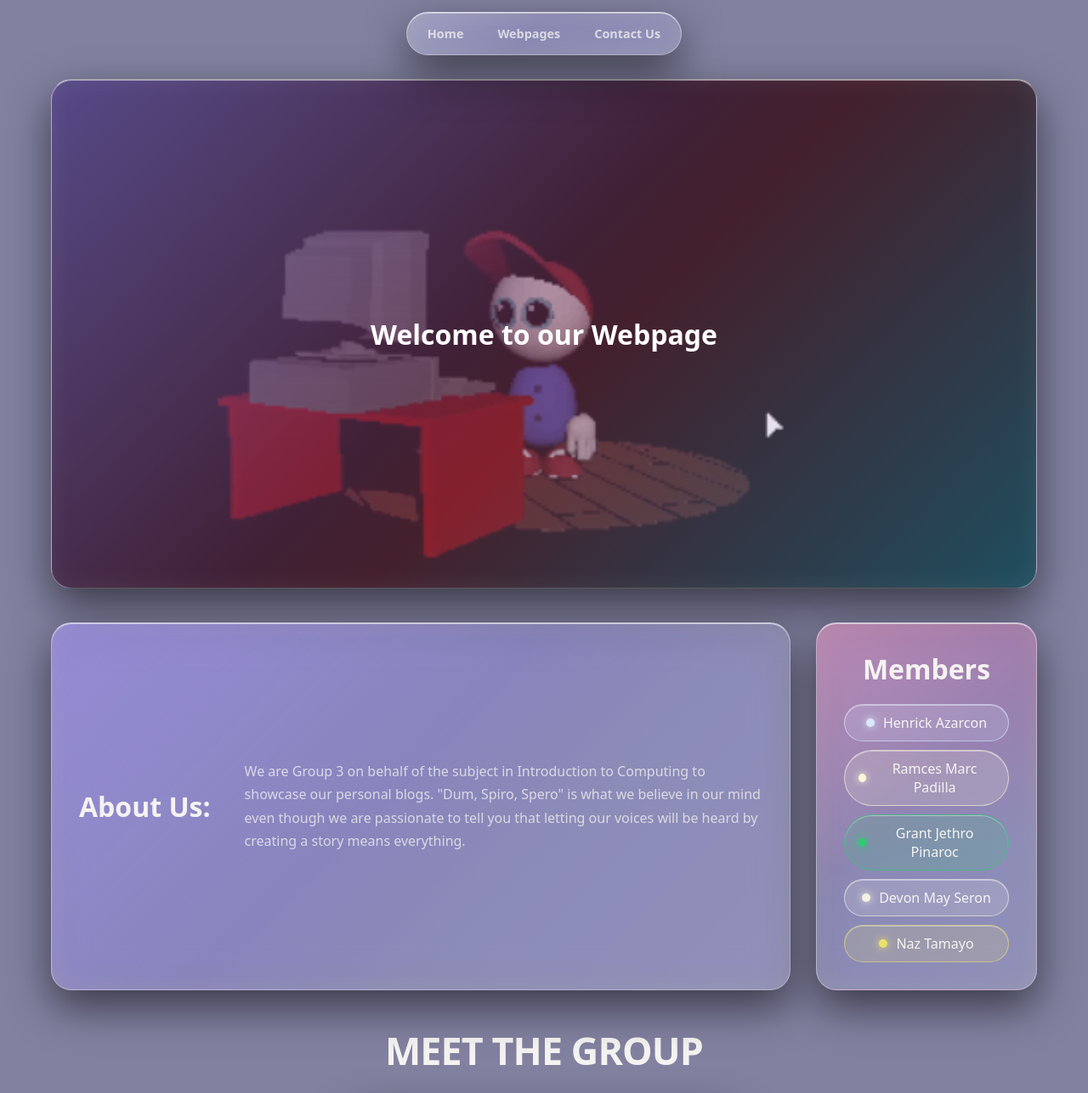
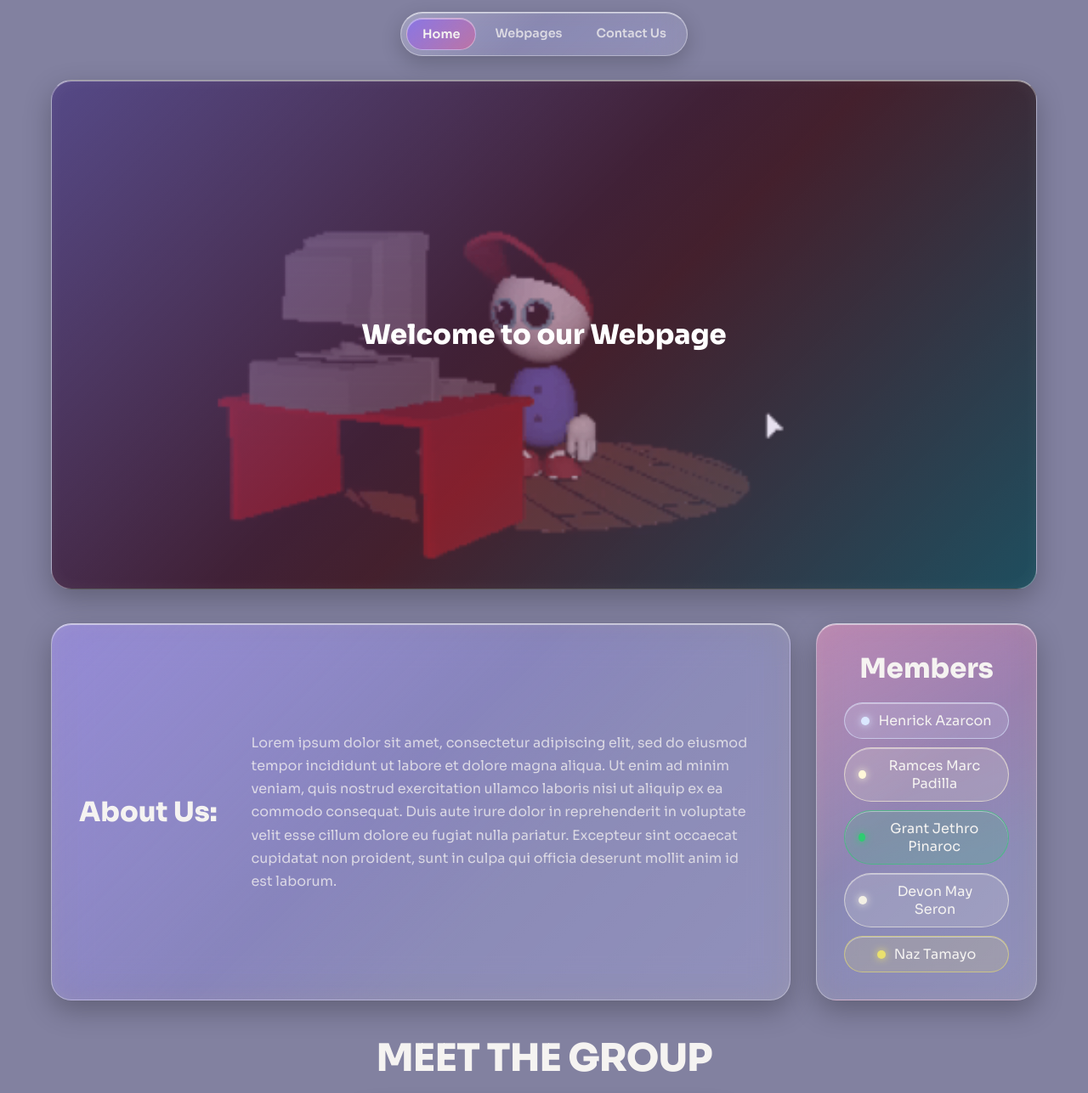
Before and after one commit to Nottanaz/IT111-Final-Project-Group-3-, a plain HTML site: page index.html in a window 1280 px wide. Shown: the top 1287 px of the page at 85% size. Drawn offline with Linux system fonts and the light colour scheme; files whose address does not match are found by name.

Commit message:
index.html

```diff
--- a/index.html
+++ b/index.html
@@ -3,6 +3,9 @@
 <head>
     <title>Main Page</title>
     <link rel="stylesheet" href="style.css">
+    <link rel="preconnect" href="https://fonts.googleapis.com">
+    <link rel="preconnect" href="https://fonts.gstatic.com" crossorigin>
+    <link rel="stylesheet" href="https://fonts.googleapis.com/css2?family=Sora:wght@400;600;800&display=swap">
 </head>
 <body>
 <style>
@@ -11,9 +14,10 @@
         --muted:rgba(245,243,241,.75);
         --edge:rgba(255,255,255,.35);
         --glass-fill:linear-gradient(135deg,rgba(255,255,255,.24) 0%,rgba(255,255,255,.07) 45%,rgba(255,255,255,.13) 100%);
-        --glass-shadow:0 20px 50px rgba(0,0,0,.55),
-                       inset 0 1px 0 rgba(255,255,255,.5),
-                       inset 0 0 30px rgba(255,255,255,.07);
+        /* Softened shadow to eliminate harsh dark blocks and weird artifacts */
+        --glass-shadow:0 12px 32px rgba(0,0,0,.25),
+                        inset 0 1px 0 rgba(255,255,255,.4),
+                        inset 0 0 20px rgba(255,255,255,.05);
     }
 
     *, *::before, *::after{ box-sizing: border-box; }
@@ -59,7 +63,7 @@
     .nav-bar{
         position: sticky;
         top: 14px;
-        z-index: 10;
+        z-index: 100;
         width: fit-content;
         max-width: 100%;
         margin: 14px auto 0;
@@ -68,6 +72,8 @@
         display: flex;
         gap: 4px;
         text-align: center;
+        /* Softened nav background shadow to prevent harsh overlapping lines */
+        box-shadow: 0 8px 24px rgba(0,0,0,.2), inset 0 1px 0 rgba(255,255,255,.4);
     }
 
     .nav-bar a{
@@ -80,9 +86,12 @@
         transition: background .2s, color .2s;
     }
 
-    .nav-bar a:hover{
+.nav-bar a:hover,
+    .nav-bar a.active {
         color: var(--text);
-        background: rgba(255,255,255,.16);
+        background: linear-gradient(135deg, rgba(124,92,255,.6), rgba(255,77,141,.4));
+        border: 1px solid rgba(255,255,255,.4);
+        box-shadow: inset 0 1px 0 rgba(255,255,255,.4);
     }
 
     a:focus-visible, input:focus-visible, textarea:focus-visible, button:focus-visible{
@@ -95,8 +104,6 @@
 
     /* ---------- Welcome sign ---------- */
     .welcome-sign{
-        /* glass layer on top of placeholder2 */
-        background-image: var(--glass-fill);
         background-size: cover;
         background-position: center;
         background-repeat: no-repeat;
@@ -220,7 +227,6 @@
         display: block;
         height: 250px;
         overflow: hidden;
-        /* shows the colour if a preview can't load */
         background-color: color-mix(in srgb, var(--accent, #7c5cff) 30%, #07070b);
         background-image: var(--glass-fill);
         text-decoration: none;
@@ -454,9 +460,11 @@
             <h1>About Us:</h1>
             <div class="about-us-THEDESCRIPTION">
                 <p>
-                    We are Group 3 on behalf of the subject in Introduction to Computing to showcase our personal blogs.
-                    "Dum, Spiro, Spero" is what we believe in our mind even though we are passionate to tell you that
-                    letting our voices will be heard by creating a story means everything.
+                    Lorem ipsum dolor sit amet, consectetur adipiscing elit, sed do eiusmod tempor incididunt
+                    ut labore et dolore magna aliqua. Ut enim ad minim veniam, quis nostrud exercitation ullamco
+                    laboris nisi ut aliquip ex ea commodo consequat. Duis aute irure dolor in reprehenderit in
+                    voluptate velit esse cillum dolore eu fugiat nulla pariatur. Excepteur sint occaecat cupidatat
+                    non proident, sunt in culpa qui officia deserunt mollit anim id est laborum.
                 </p>
             </div>
         </div>
@@ -494,8 +502,8 @@
                 </a>
             </div>
             <div class="image-links grant">
-                <a href="personalWebpage/Pinaroc - Blog.html">
-                    <iframe class="preview" src="personalWebpage/Pinaroc%20-%20Blog.html" title="" tabindex="-1" loading="lazy" aria-hidden="true"></iframe>
+                <a href="#">
+                    <iframe class="preview" src="personalWebpage/Pinaroc-Blog.html" title="" tabindex="-1" loading="lazy" aria=hidden="true"></iframe>
                     <span>Grant's Webpage</span>
                 </a>
             </div>
@@ -513,6 +521,7 @@
             </div>
         </div>
     </div>
+
 
 <!--Contact Us-->
     <div id="contact" class="contact-us">
@@ -534,19 +543,21 @@
     </div>
 </div>
 <script>
+
     // 1. Highlight the nav link for the section on screen
-    const links = document.querySelectorAll('nav-bar a');
+    const links = document.querySelectorAll('.nav-bar a');
     const sections = document.querySelectorAll('#home, #aboutus, #webpages, #contact');
 
     const observer = new IntersectionObserver((entries) => {
         entries.forEach((entry) => {
             if (!entry.isIntersecting) return;
+            // About Us counts as part of Home
             const id = entry.target.id === 'aboutus' ? 'home' : entry.target.id;
             links.forEach((link) => {
                 link.classList.toggle('active', link.getAttribute('href') === '#' + id);
             });
         });
-    }; { rootMargin: '-40% 0px -55% 0px'});
+    }, { rootMargin: '-40% 0px -55% 0px' });
 
     sections.forEach((section) => observer.observe(section));
 
@@ -555,7 +566,7 @@
     const note = document.getElementById('form-note');
 
     form.addEventListener('submit', (event) => {
-        event.preventDefault();
+        event.preventDefault();               // stay on the page
 
         const name = form.elements['name'].value.trim();
         const email = form.elements['email'].value.trim();
@@ -569,7 +580,7 @@
             note.className = 'form-note error';
         } else {
             note.textContent = 'Message sent. Thank you!';
-            note.className = 'form-note Ok';
+            note.className = 'form-note ok';
             form.reset();
         }
     });
```
